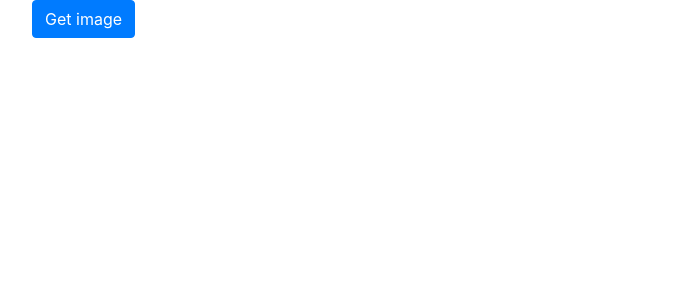
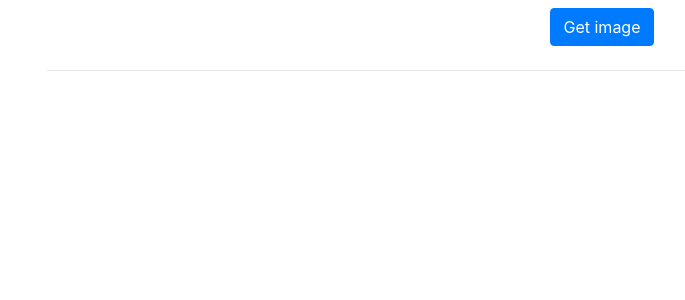
Before and after one commit to kklapczynski/BuildingPlanFront, an Angular app: page / in a window 1280 px wide. Shown: the top 300 px of the page, without its empty margins (38-723 px from the left). Built offline with nearby package versions, Linux system fonts and the light colour scheme.

Commit message:
SVG downloaded, saved as a string and added as a innerHTML to page

```diff
--- a/src/app/app.component.html
+++ b/src/app/app.component.html
@@ -1,22 +1,35 @@
-<div class="container-md">
+<div class="container-md my-2">
 
     <!-- <h1>Data from Outlook</h1> -->
     <!-- <button class="btn btn-primary" (click)="getCalendars()">Get calendars</button> -->
     <!-- <p>{{dataFromOutlook}}</p> -->
-    <div class="row">
-        <button class="btn btn-primary" (click)="getImage()">Get image</button>
+    <div class="row my-2" >
+        <div class="col text-center">
+            <button class="btn btn-primary" (click)="getImage()">Get image</button>
+        </div>
+
     </div>
-    <div class="row">
-            <img [src]="domSanitizer.bypassSecurityTrustResourceUrl(imageToShow) " alt="Downloaded from API image " class="img-fluid"
+    <div class="row my-2">
+            <object [data]="domSanitizer.bypassSecurityTrustResourceUrl(imageToShow) " width="100%" height="100%" alt="Downloaded from API image" class="mx-2"
                 *ngIf="isImageLoaded"
             >
+            </object>
+            <!-- TODO: change from <img src="..."> to direct svg in html
+                1. serve and download svg as a text
+                2. paste it in html  -->
+            <!-- <object> better than <img> cause <img> unables modyfications with JS -->
             <!--  when imageToShow is svg then angular prevents loading
             need to use DOM sanitizer: https://angular.io/api/platform-browser/DomSanitizer#description
             Preventing cross-site scripting (XSS) : https://angular.io/guide/security
             Above solution byPasses security, but it is not safe in case unknown source is used - as a rule svg should be properly sanitized:
             https://medium.com/angular-in-depth/warning-sanitizing-html-stripped-some-content-and-how-to-deal-with-it-properly-10ff77012d5a
-
+            TODO: DOMPurify to be used
             -->
     </div>
+    <hr>
+    <div  [innerHTML]="imageToShow2" *ngIf="isImageLoaded">
+
+    </div>
+
 
 </div>
--- a/src/app/app.component.ts
+++ b/src/app/app.component.ts
@@ -1,7 +1,6 @@
 import { Component, OnInit } from '@angular/core';
 import { HttpService } from './services/http.service';
-// import { DOMPurify } from 'dompurify';
-import { DomSanitizer } from '@angular/platform-browser';
+import { DomSanitizer, SafeHtml } from '@angular/platform-browser';
 
 @Component({
   selector: 'app-root',
@@ -12,6 +11,7 @@ export class AppComponent implements OnInit {
   title = 'BuildingPlanFront';
   imageUrl = 'http://localhost:8001/testImage';
   imageToShow: any;
+  imageToShow2: SafeHtml;
   isImageLoaded: boolean;
 
   constructor(private httpService: HttpService, private domSanitizer: DomSanitizer) {}
@@ -23,13 +23,29 @@ export class AppComponent implements OnInit {
   getImage() {
     this.httpService.getImage(this.imageUrl).subscribe(
       imageBlob => {
-        console.log(imageBlob);
+        // console.log(imageBlob);
         this.createImageFromBlob(imageBlob);
+        this.createStringFromBlob(imageBlob);
+
       },
       error => {
         console.log(error);
       }
     )
+  }
+
+  createStringFromBlob(blob: Blob) {
+    let reader = new FileReader();
+    // set listener: when loaded save result in property
+    reader.onload = () => {
+      this.imageToShow2 = this.domSanitizer.bypassSecurityTrustHtml(<string>reader.result) ;
+      console.log("imageToShow2:");
+      console.log(this.imageToShow2);
+      this.isImageLoaded = true;
+    }
+    // load blob as data url , which can be used as src form img in html
+    // reader.readAsDataURL(image);
+    reader.readAsBinaryString(blob);
   }
 
   createImageFromBlob(image: Blob) {
@@ -39,10 +55,14 @@ export class AppComponent implements OnInit {
     // set listener: when loaded save result in property
     reader.onload = () => {
       this.imageToShow = reader.result;
+      // console.log(this.imageToShow);
       this.isImageLoaded = true;
     }
     // load blob as data url , which can be used as src form img in html
     reader.readAsDataURL(image);
   }
 
+  // adding svg element to html
+  // https://stackoverflow.com/questions/39582832/how-do-i-use-an-svg-tag-when-all-i-have-is-a-base64-string-for-the-image
+
 }
```
Also changed, not shown: src/assets/ireland.svg (added), src/assets/portugal.svg (added).
